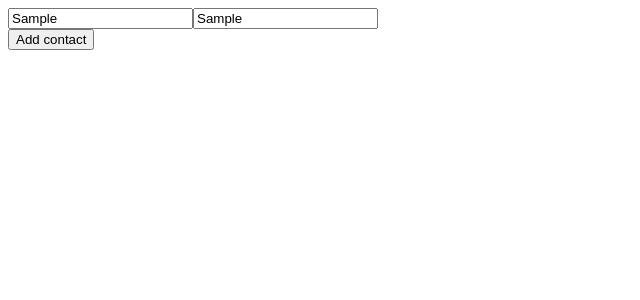
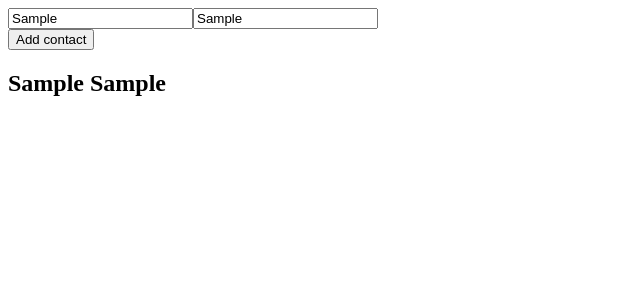
Before and after one commit to sachinm78/react-hooks-useState, a React (Create React App) app: page / in a window 1280 px wide. Both pictures are taken after typing "Sample", "Sample" into the empty fields and a click on the button "Add contact". Shown: the top 300 px of the page, without its empty margins (0-640 px from the left). Built offline with nearby package versions, Linux system fonts and the light colour scheme.

Commit message:
completed lesson3 successfully by rendering form data and updating state using useState

```diff
--- a/src/App.js
+++ b/src/App.js
@@ -15,6 +15,8 @@
         event.preventDefault()
         setContactsData(prevContacts => [...prevContacts, inputData])
     }
+
+    const contacts = contactsData.map(contact => <h2 key={contact.firstName + contact.lastName}>{contact.firstName} {contact.lastName}</h2>)
 
     return (
         <>
@@ -34,7 +36,7 @@
                 <br />
                 <button>Add contact</button>
             </form>
-            {/*{contacts}*/}
+            {contacts}
         </>
     )
 }
```
